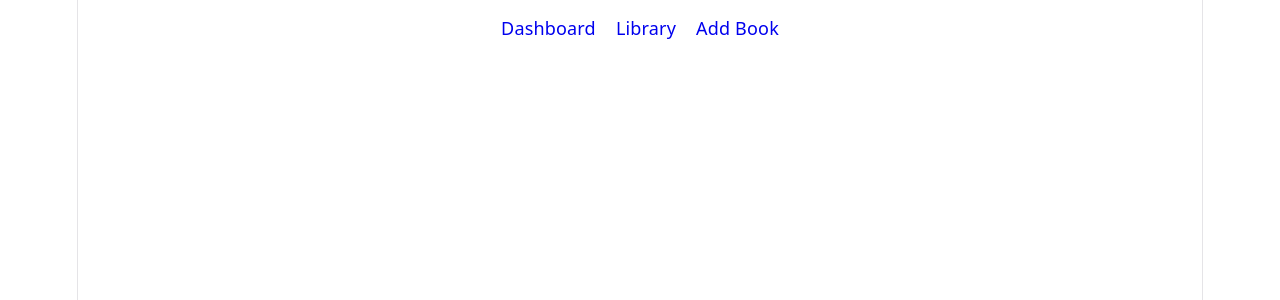
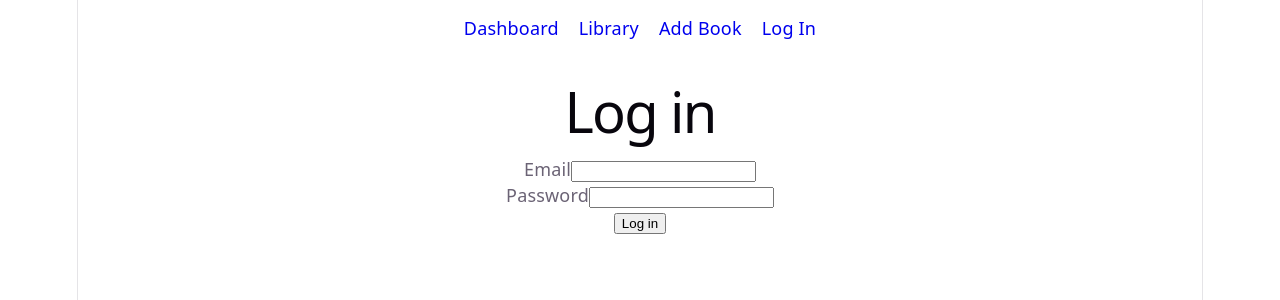
Before and after one commit to Maram-SH/bookworm, a React (Vite) app: page /login in a window 1280 px wide. Shown: the top 300 px of the page. Built offline with nearby package versions, Linux system fonts and the light colour scheme; no server answers.

Commit message:
Create log in page

```diff
--- a/src/App.jsx
+++ b/src/App.jsx
@@ -4,6 +4,7 @@
 import Dashboard from "./pages/Dashboard"
 import Library from "./pages/Library"
 import AddBook from "./pages/AddBook"
+import Login from "./pages/Login"
 
 import "./App.css"
 
@@ -136,6 +137,7 @@
         <Link to="/">Dashboard</Link>
         <Link to="/library">Library</Link>
         <Link to="/add_book">Add Book</Link>
+        <Link to="/login">Log In</Link>
       </nav>
 
       <Routes>
@@ -159,6 +161,7 @@
           path="/add_book"
           element={<AddBook onAddBook={handleAddBook} />}
         />
+        <Route path="/login" element={<Login />} />
       </Routes>
     </BrowserRouter>
   )
--- /dev/null
+++ b/src/pages/Login.jsx
@@ -0,0 +1,75 @@
+import { useState } from "react";
+import { replace, useNavigate } from "react-router-dom";
+
+function Login() {
+  const [ email, setEmail ] = useState("")
+  const [ password, setPassword ] = useState("")
+  const [ error, setError ] = useState("")
+  const navigate = useNavigate();
+
+  async function handleLogin(event) {
+    event.preventDefault()
+
+    setError("")
+
+    try {
+      const response = await fetch("http://localhost:3000/api/login", {
+        method: "POST",
+        credentials: "include",
+        headers: {
+          "Content-Type": "application/json"
+        },
+        body: JSON.stringify({
+          email,
+          password
+        })
+      })
+
+      const data = await response.json()
+
+      if (!response.ok) {
+        setError(data.error)
+        return
+      }
+
+      navigate("/", { replace: true })
+
+      console.log("Logged in:", data)
+    } catch (error) {
+      console.log(error)
+      setError("Something went wrong")
+    }
+  }
+
+  return (
+    <div>
+      <h1>Log in</h1>
+
+      <form onSubmit={handleLogin}>
+        <div>
+          <label>Email</label>
+          <input
+            type="email"
+            value={email}
+            onChange={(event) => setEmail(event.target.value)}
+          />
+        </div>
+
+        <div>
+          <label>Password</label>
+          <input
+            type="password"
+            value={password}
+            onChange={(event) => setPassword(event.target.value)}
+          />
+        </div>
+
+        <button type="submit">Log in</button>
+      </form>
+
+      {error && <p>{error}</p>}
+    </div>
+  )
+}
+
+export default Login
```
